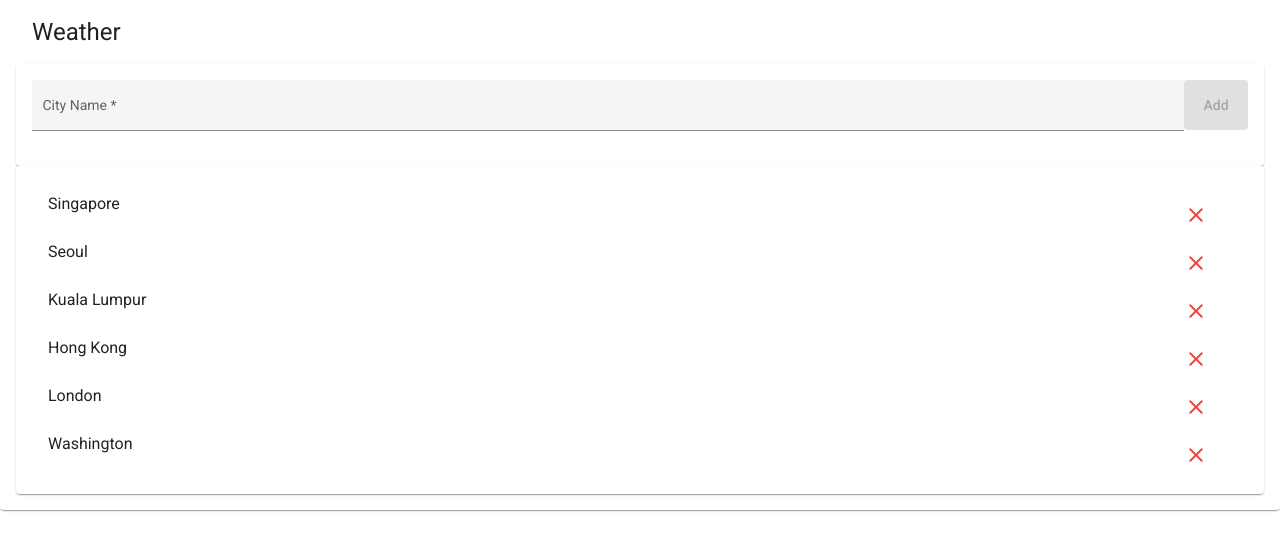
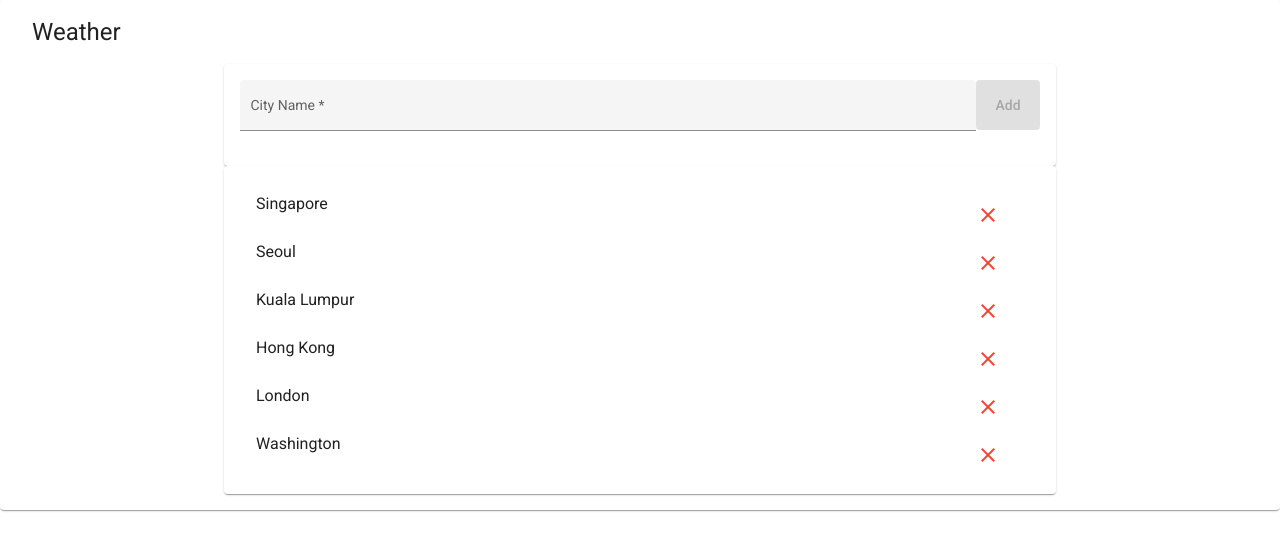
Before and after one commit to yychan76/vercel-weather, an Angular app: page /#/ in a window 1280 px wide. Shown: the top 550 px of the page. Built offline with nearby package versions, Linux system fonts and the light colour scheme.

Commit message:
Limit city list width

```diff
--- a/src/app/components/city-list/city-list.component.html
+++ b/src/app/components/city-list/city-list.component.html
@@ -1,4 +1,4 @@
-<mat-card>
+<mat-card class="city-list">
   <form class="weather-form" [formGroup]="form">
     <div fxLayout="row">
       <mat-form-field class="full-width" appearance="fill">
@@ -23,7 +23,7 @@
     </div>
   </form>
 </mat-card>
-<mat-card>
+<mat-card class="city-list">
   <mat-selection-list [multiple]="false">
     <mat-list-option
       *ngFor="let city of cities"
--- a/src/app/components/city-list/city-list.component.scss
+++ b/src/app/components/city-list/city-list.component.scss
@@ -5,3 +5,8 @@
 .mat-form-field.full-width {
   width: 100%;
 }
+
+.mat-card.city-list {
+  max-width: 800px;
+  margin: auto;
+}
```
